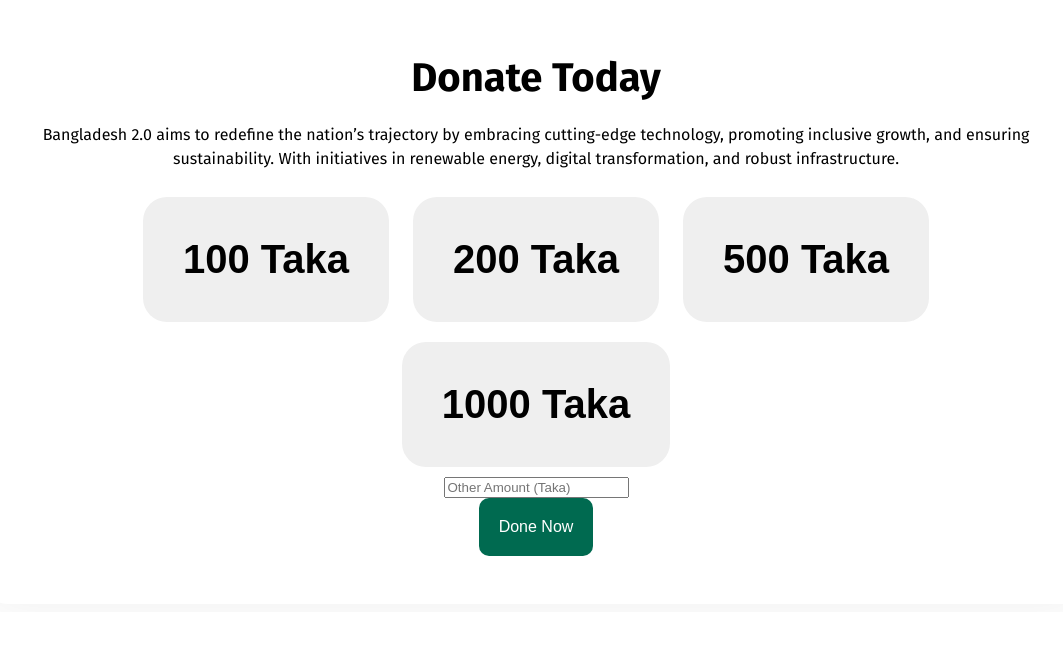
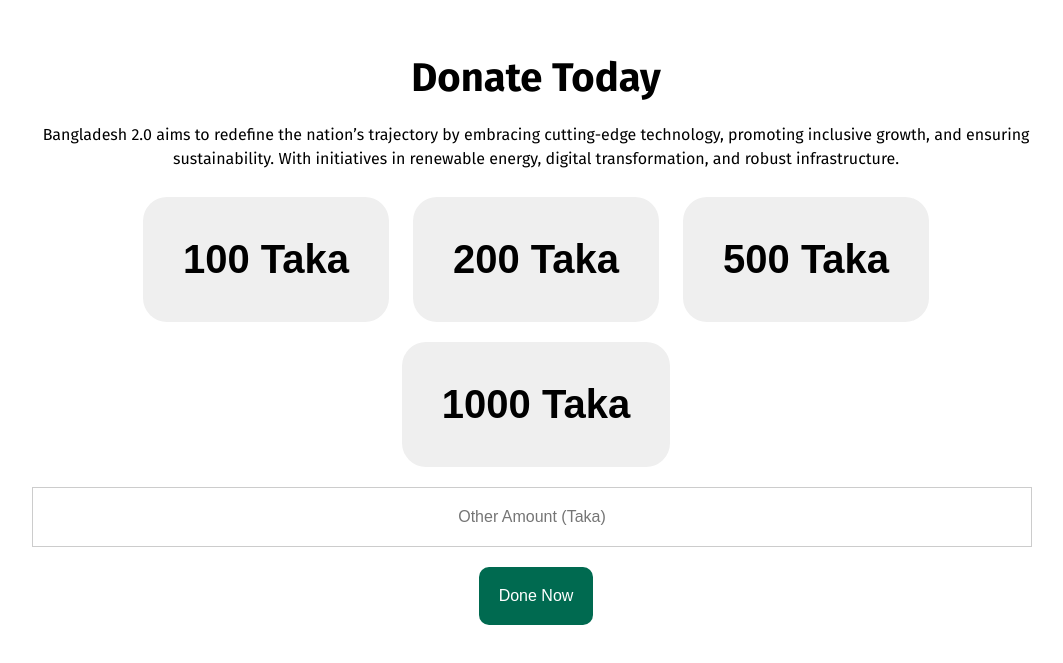
Before and after one commit to mjalam-360/b11-assignment-1, a plain HTML site: page b11-assignment-1.html in a window 1280 px wide. Shown: the part 3913-4576 px from the top of the page, without its empty margins (104-1167 px from the left). Before the commit the page ends 4525 px from the top, so only its background shows below. Drawn offline with Linux system fonts and the light colour scheme.

Commit message:
fifth commit

```diff
--- a/b11-assignment-1.html
+++ b/b11-assignment-1.html
@@ -102,10 +102,17 @@
                 <button class="active">200 Taka</button>
                 <button class="active">500 Taka</button>
                 <button class="active">1000 Taka</button>
-                <div class="custom-amount">
-                    <input type="text" placeholder="Other Amount (Taka)">
-                </div>
             </div>
+            <div class="custom-amount">
+                <table class="amount-table">
+                    <tr>
+                        <td>
+                            <input type="text" placeholder="Other Amount (Taka)" />
+                        </td>
+                    </tr>
+                </table>
+            </div>
+
             <button class="donate-button">Done Now</button>
         </div>
     </div>
--- a/style/style.css
+++ b/style/style.css
@@ -217,6 +217,27 @@ img {
     background-color: #006A50;
     color: #FFFFFF;
 }
-.custom-amount{
-padding: 40px, 20px;
+.amount-table {
+    width:1000px;
+    margin-top: 10px;
+    margin-bottom: 20px;
+    border-collapse: collapse ;
+    table-layout: fixed;
 }
+
+.amount-table td {
+    padding: 10px;
+    border: 1px solid #ccc;
+    border-radius: 4px;
+    background-color: #fff;
+
+}
+
+.amount-table input {
+    width: calc(100% - 20px);
+    padding: 10px;
+    font-size: 16px;
+    border: none;
+    outline: none;
+    text-align: center;
+}
```
